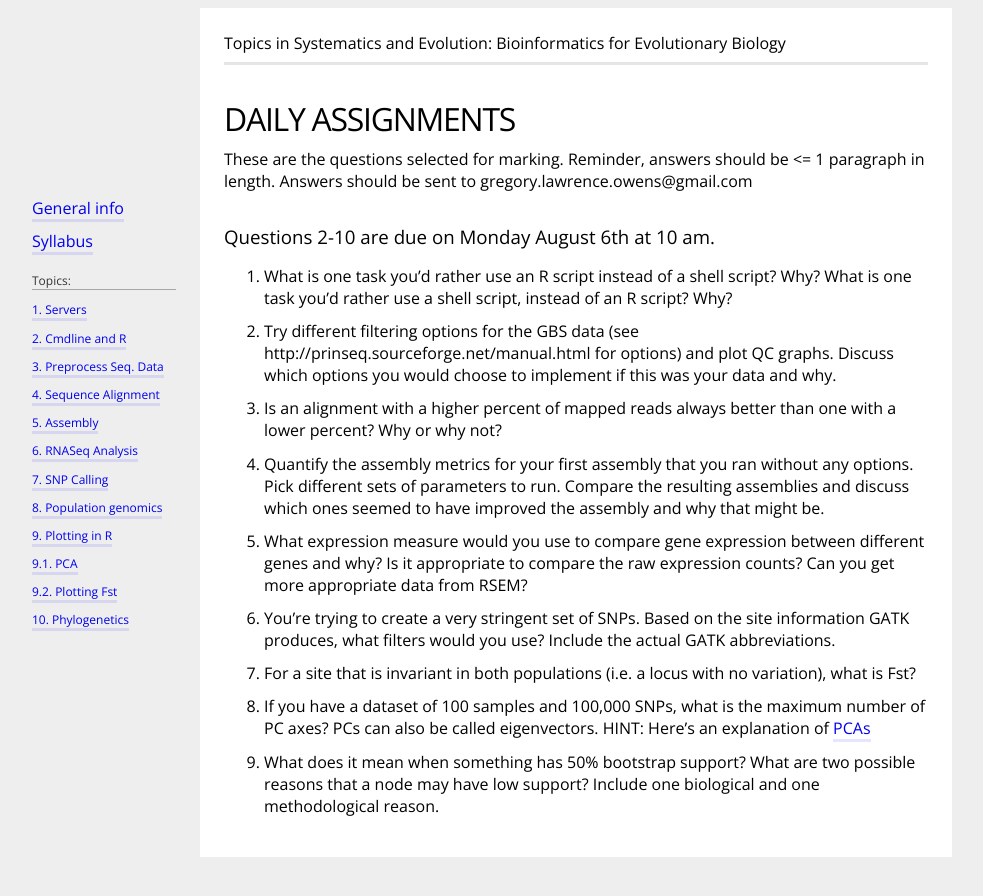
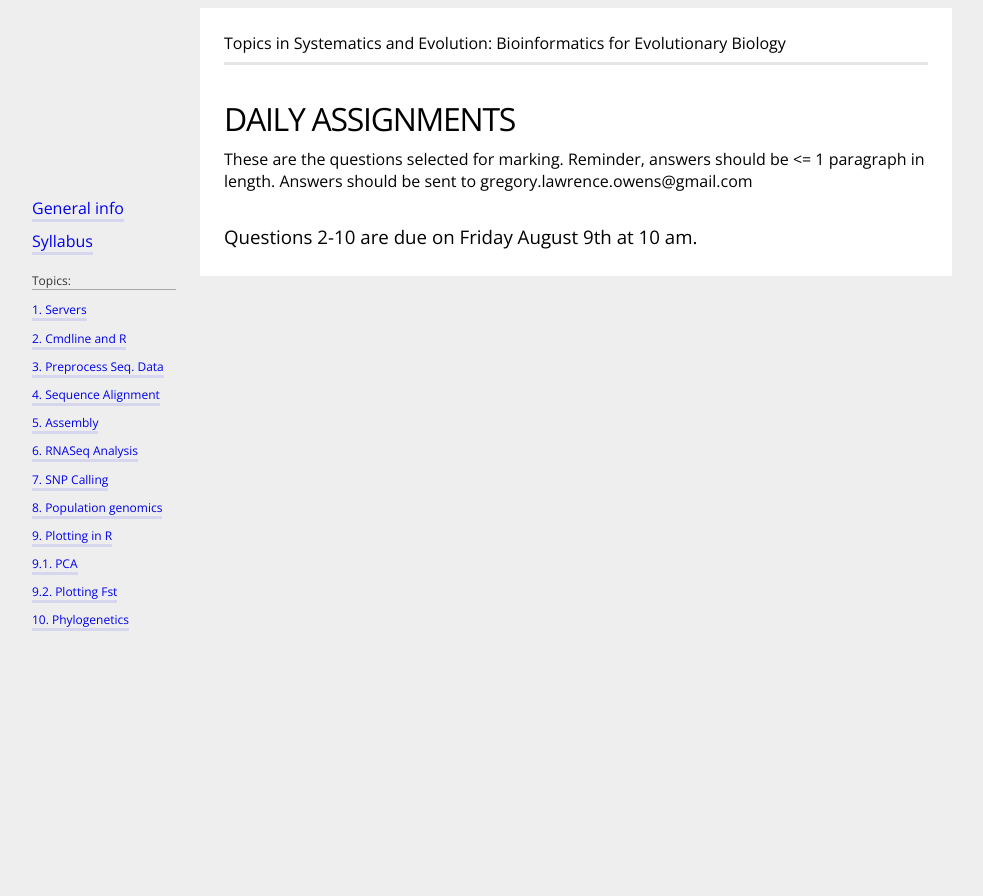
Before and after one commit to owensgl/biol525D, a Jekyll site: the page built from resources/daily_assignments.md, in a window 1280 px wide. Shown: the top 896 px of the page, without its empty margins (64-1047 px from the left). Built offline with Jekyll 4.4.1, drawn with Linux system fonts in a browser that asks for light colours; our own code applies the rules of GitHub Pages for plain Markdown files.

Commit message:
Update daily_assignments.md

```diff
--- a/resources/daily_assignments.md
+++ b/resources/daily_assignments.md
@@ -6,22 +6,4 @@ These are the questions selected for marking. Reminder, answers should be <= 1 p
 Answers should be sent to gregory.lawrence.owens@gmail.com
 
 
-### Questions 2-10 are due on Monday August 6th at 10 am.
-
-2. What is one task you'd rather use an R script instead of a shell script? Why? What is one task you'd rather use a shell script, instead of an R script? Why?
-
-3. Try different filtering options for the GBS data  (see http://prinseq.sourceforge.net/manual.html for options) and plot QC graphs. Discuss which options you would choose to implement if this was your data and why.
-
-4. Is an alignment with a higher percent of mapped reads always better than one with a lower percent? Why or why not?
-
-5. Quantify the assembly metrics for your first assembly that you ran without any options. Pick different sets of parameters to run. Compare the resulting assemblies and discuss which ones seemed to have improved the assembly and why that might be.
-
-6. What expression measure would you use to compare gene expression between different genes and why? Is it appropriate to compare the raw expression counts? Can you get more appropriate data from RSEM?
-
-7. You're trying to create a very stringent set of SNPs. Based on the site information GATK produces, what filters would you use? Include the actual GATK abbreviations.
-
-8. For a site that is invariant in both populations (i.e. a locus with no variation), what is Fst?
-
-9. If you have a dataset of 100 samples and 100,000 SNPs, what is the maximum number of PC axes? PCs can also be called eigenvectors. HINT: Here's an explanation of [PCAs](http://setosa.io/ev/principal-component-analysis/)
-
-10. What does it mean when something has 50% bootstrap support? What are two possible reasons that a node may have low support? Include one biological and one methodological reason.
+### Questions 2-10 are due on Friday August 9th at 10 am.
```
